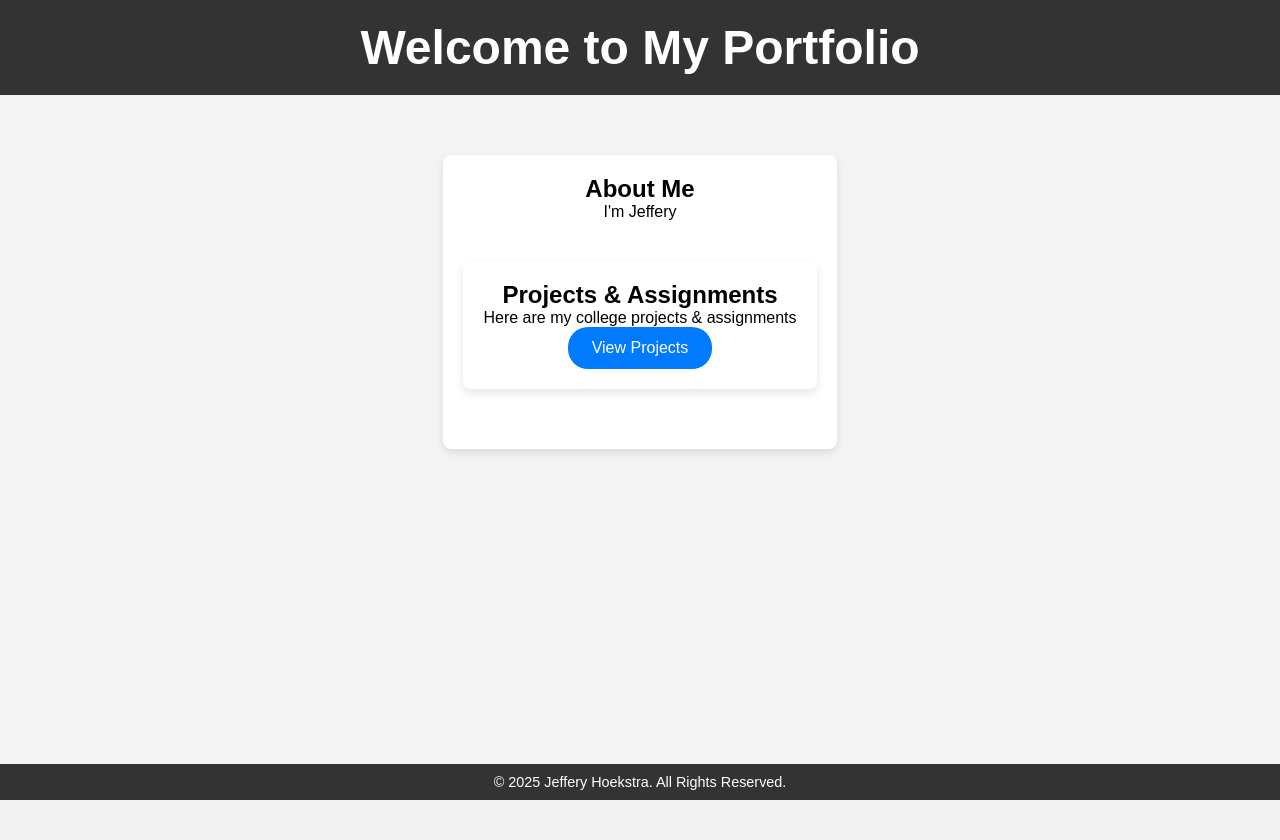
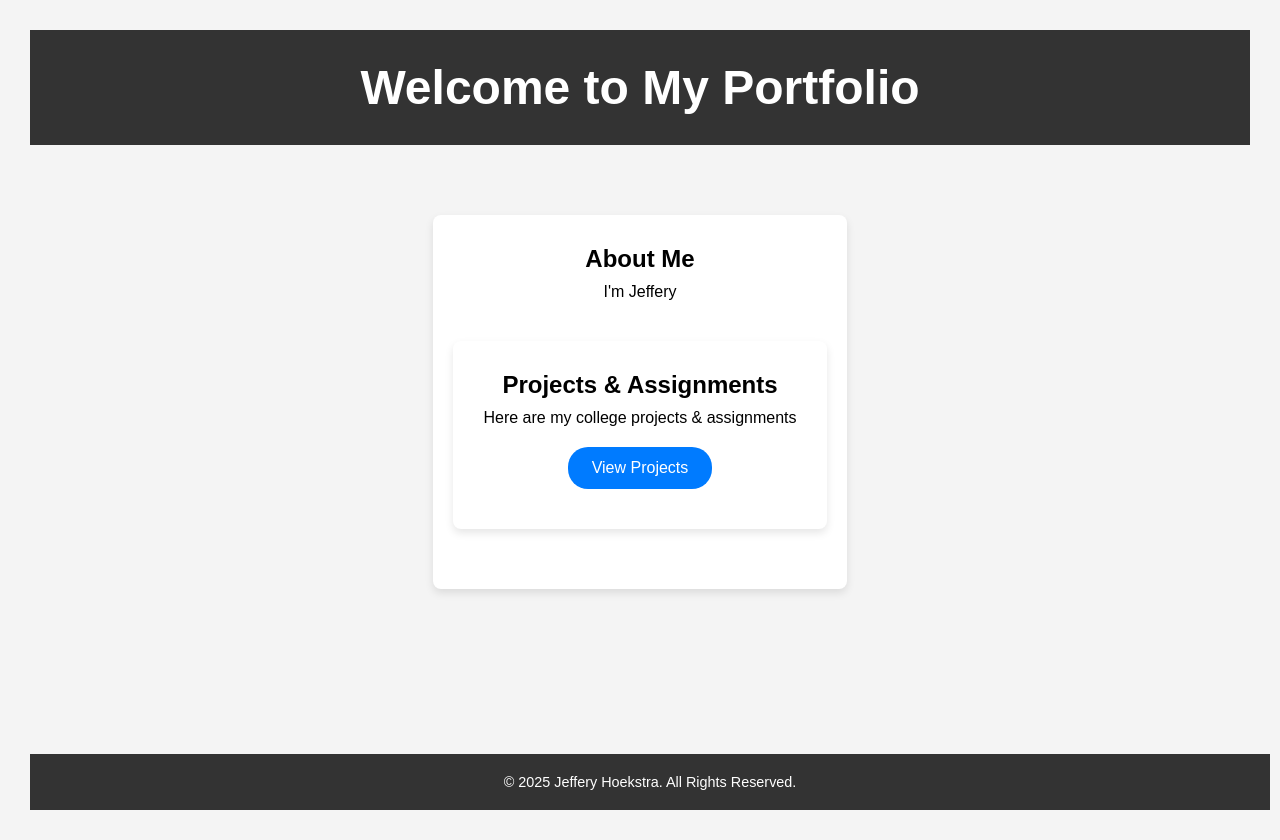
Before and after one commit to jefferyhoekstra/myportfolio, a web app: file index.html in a window 1280 px wide. Before the commit the page ends 800 px from the top, so only its background shows below. Run offline with its HTML, style and script files only (its server is not run), Linux system fonts and the light colour scheme.

Commit message:
Update styles.css

```diff
--- a/css/styles.css
+++ b/css/styles.css
@@ -1,6 +1,6 @@
 /* General Reset */
 * {
-    margin: 0;
+    margin: 10px;
     padding: 0;
     box-sizing: border-box;
 }
```
